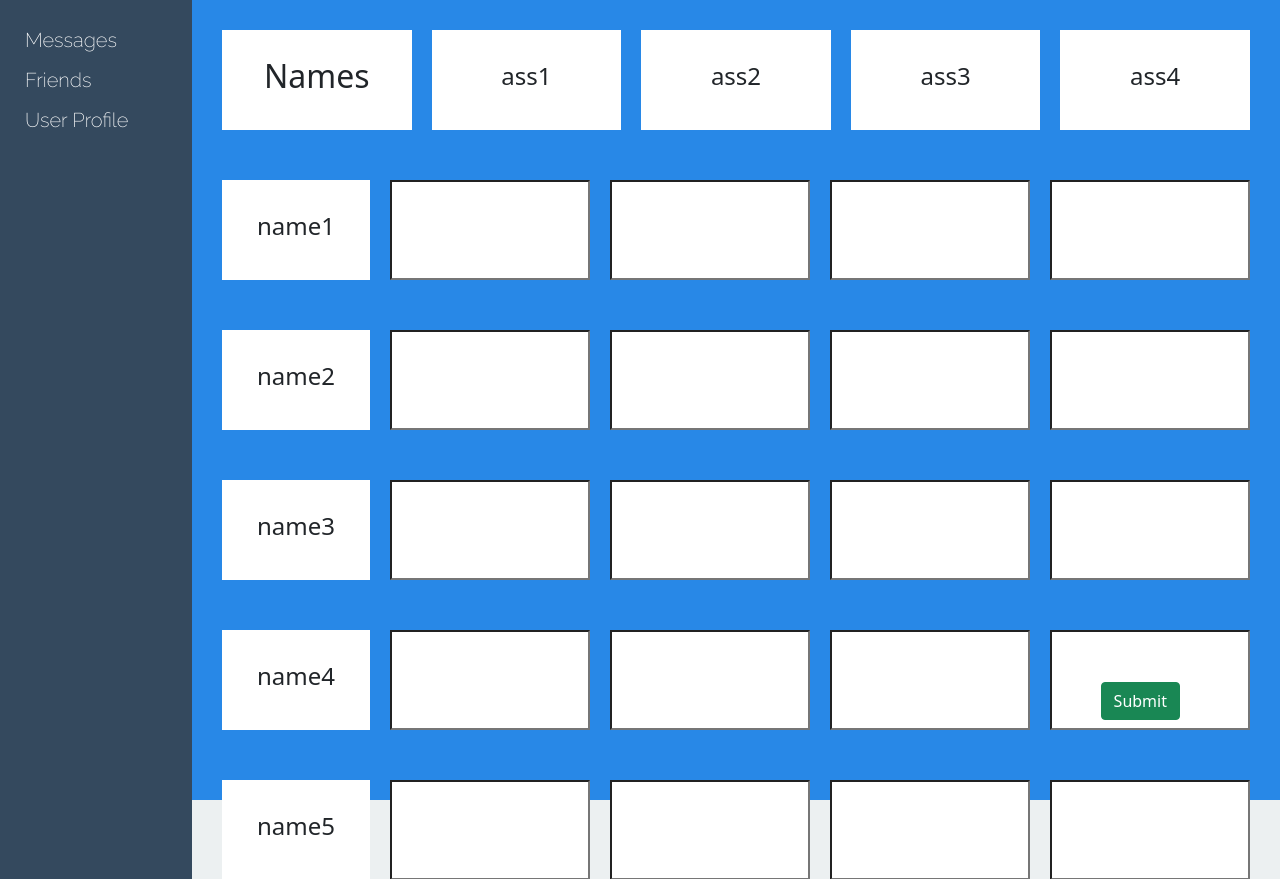
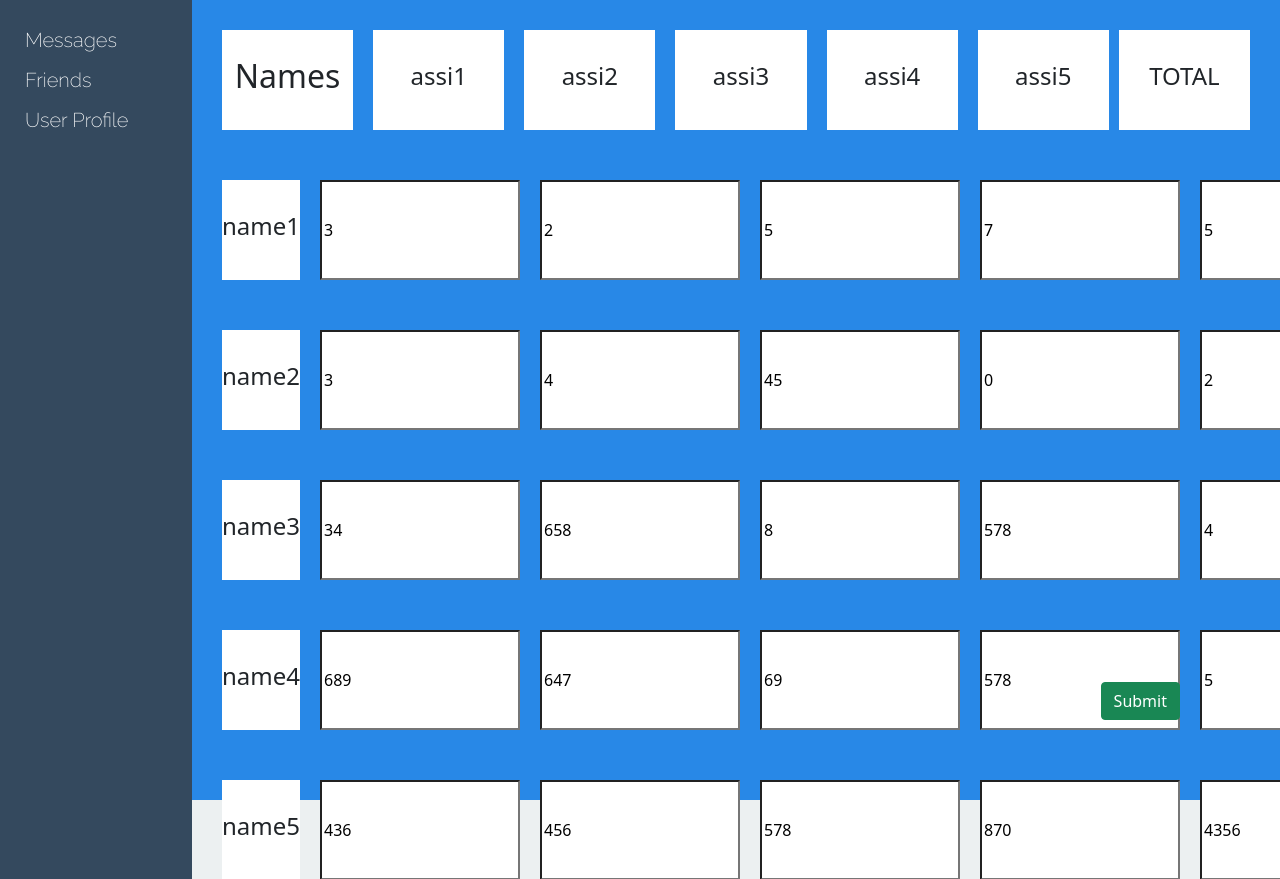
Before and after one commit to Yatharth-Jain/Sem-2-Group-8, a Flask app: page /sheet in a window 1280 px wide. Shown: the top 879 px of the page. Run offline with Flask 2, Linux system fonts and the light colour scheme; data comes from the database, SQL or seed files in the repository; both versions use the stored data as it was after the commit.

Commit message:
Anushka BHabhi

```diff
--- a/website/models.py
+++ b/website/models.py
@@ -12,6 +12,7 @@ class Student(db.Model):
     ssem = db.Column(db.Integer, nullable=False)
     spass = db.Column(db.String, nullable=False)                    # DDMMYYYY
     sdob = db.Column(db.String, nullable=False)                     # YYYY-MM-DD
+    # smarks=db.relationship('Marks')
 
 
 class Teacher(db.Model):
@@ -32,6 +33,7 @@ class Admin(db.Model):
 class Marks(db.Model):
     mid = db.Column(db.String[100], primary_key=True)
     mark = db.Column(db.Integer, nullable=False)
+    # stu_id=db.Column(db.String[100],db.ForeignKey('student.sroll'))
 
     def __init__(self, mid,mark):
         self.mid = mid
--- a/website/templates/sheet.html
+++ b/website/templates/sheet.html
@@ -98,15 +98,16 @@
                     {% for ass in asss %}
                         <div class="cells"><h4>{{ass}}</h4></div>
                     {% endfor %}
+                    <div class="cells" style="margin-left:auto ;"><h4>TOTAL</h4></div>
             </div>
             {% for name in names %}
             <div class="rows" name="{{ass}}">
                 <div class="cells"><h4>{{name}}</h4></div>
                 {% for ass in asss %}
-
-                <input class="cells" type="number" name="{{ass}}-{{name}}">
+                {% set mid = ass+'-'+name %}
+                <input class="cells" type="text" name="{{mid}}" value="{{markdict[mid]}}">
                 {% endfor %}
-                <br>
+                <div class="cells" style="margin-left:auto ;"><h5>{{total[name]}}</h5></div>
             </div>
             {% endfor %}
             <button type="submit" class="btn btn-success">Submit</button>
--- a/website/view.py
+++ b/website/view.py
@@ -9,17 +9,42 @@ def homepage():
 
 @view.route('/sheet',methods=['GET','POST'])
 def sheet():
-    asss=['ass1','ass2','ass3','ass4']
+    asss=['assi1','assi2','assi3','assi4','assi5']
     names=['name1','name2','name3','name4','name5']
+    markdict={}
+    total={}
+    for name in names:
+        t=0
+        for ass in asss:
+            mid=f'{ass}-{name}'
+            old_mark=Marks.query.filter_by(mid=mid).first()
+            if old_mark:
+                markdict[mid]=int(old_mark.mark)
+                t=t+markdict[mid]
+            else:
+                markdict[mid]=0
+                new_marks=Marks(mid=mid,mark=0)
+                db.session.add(new_marks)
+                db.session.commit()
+        total[name]=t
+    print(markdict)
     if request.method=='POST':
-        for ass in asss:
-            for name in names:
+        for name in names:
+            for ass in asss:
                 mid=f'{ass}-{name}'
                 marks=request.form[mid]
-                new_marks=Marks(mid=mid,mark=marks)
-                db.session.add(new_marks)
+                if not marks:
+                    marks=0
+                old_mark=Marks.query.filter_by(mid=mid).first()
+
+                total[name]=total[name]-int(old_mark.mark)
+
+                old_mark.mark=marks
+
+                total[name]=total[name]+int(marks)
+                markdict[mid]=marks
                 db.session.commit()
+                print(f'{ass}-{name}-{marks}')
+        redirect('/sheet')
 
-                print(f'{ass}-{name}-{marks}')
-
-    return render_template('sheet.html',asss=asss,names=names)
+    return render_template('sheet.html',asss=asss,names=names,markdict=markdict,total=total)
```
Also changed, not shown: website/Database.db.
